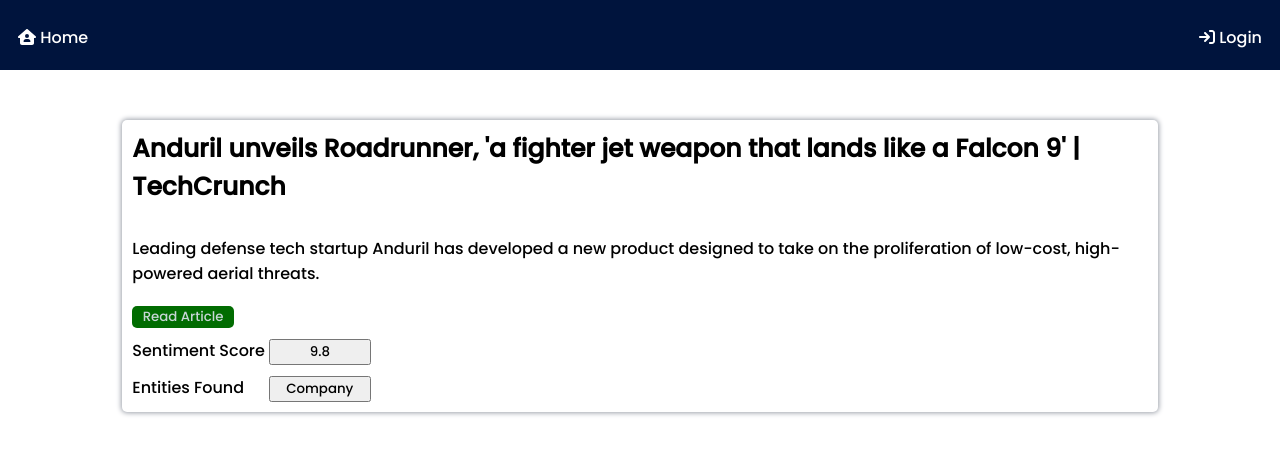
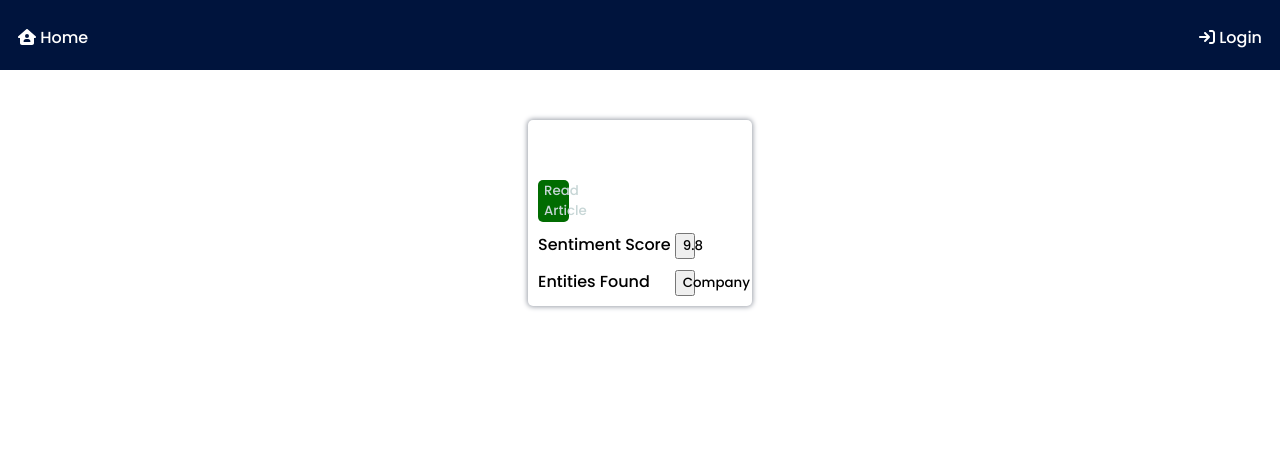
Before and after one commit to Investment-Analysis-Project/Invest-Analysis, a React (Create React App) app in the folder client/: page /analysis in a window 1280 px wide. Shown: the top 454 px of the page. Built offline with nearby package versions, Linux system fonts and the light colour scheme.

Commit message:
Sentiment Page

```diff
--- a/client/src/components/news/News.jsx
+++ b/client/src/components/news/News.jsx
@@ -5,30 +5,18 @@ import img from './img.jpg'
 import { ProjectsContext } from '../../contextapi.js/projectscontext';
 
 const News = () => {
-    const [news,setNews]=useState([{
-        "source": {
-        "id": "techcrunch",
-        "name": "TechCrunch"
-        },
-        "author": "Aria Alamalhodaei",
-        "title": "Anduril unveils Roadrunner, 'a fighter jet weapon that lands like a Falcon 9' | TechCrunch",
-        "description": "Leading defense tech startup Anduril has developed a new product designed to take on the proliferation of low-cost, high-powered aerial threats. The",
-        "url": "https://techcrunch.com/2023/11/30/anduril-unveils-roadrunner-a-fighter-jet-weapon-that-lands-like-a-falcon-9/",
-        "urlToImage": "https://techcrunch.com/wp-content/uploads/2023/11/2023_RR_Landing.jpg?resize=1200,675",
-        "publishedAt": "2023-12-02T00:20:10Z",
-        "content": "Leading defense tech startup Anduril has developed a new product designed to take on the proliferation of low-cost, high-powered aerial threats.\r\nThe product is called Roadrunner, a modular, twin-jet… [+2596 chars]"
-        }]);
+    const [news,setNews]=useState([]);
 
     const {news_title,setNewtitle,news_desc,setNewsdesc,news_url,setNewsurl}=useContext(ProjectsContext);
 
     useEffect(()=>{
         const fetchData =async()=>{
         try{
-            //const response = await fetch(`https://newsapi.org/v2/everything?q=finance&domains=investing.com,cnbc.com,bloomberg.com&language=en&sortBy=relevancy&apiKey=afcd39b2d9c546cc9293d168cee038e7`)
-            //const data = await response.json();
-            //const articles = data.articles;
-            //setNews(articles);
-            //console.log(articles)
+            const response = await fetch(`https://newsapi.org/v2/everything?q=finance&domains=investing.com,cnbc.com,bloomberg.com&language=en&sortBy=relevancy&apiKey=afcd39b2d9c546cc9293d168cee038e7`)
+            const data = await response.json();
+            const articles = data.articles;
+            setNews(articles);
+            console.log(articles)
         }catch(err){
             console.log(err)
         }
--- a/client/src/pages/analysis/Analysis.jsx
+++ b/client/src/pages/analysis/Analysis.jsx
@@ -19,9 +19,9 @@ const Analysis = () => {
             <div className='analysispage'>
                 <div className='analysiscontainer'>
                     <div className='analysiscontent'>
-                        <span className='analysistitle'>Anduril unveils Roadrunner, 'a fighter jet weapon that lands like a Falcon 9' | TechCrunch</span>
-                        <span className='analysisdesc'>Leading defense tech startup Anduril has developed a new product designed to take on the proliferation of low-cost, high-powered aerial threats.</span>
-                        <button className='analysisurl' onClick={()=>window.open(`https://techcrunch.com/2023/11/30/anduril-unveils-roadrunner-a-fighter-jet-weapon-that-lands-like-a-falcon-9/`)}>Read Article</button>
+                        <span className='analysistitle'>{news_title}</span>
+                        <span className='analysisdesc'>{news_desc}</span>
+                        <button className='analysisurl' onClick={()=>window.open(news_url)}>Read Article</button>
                         <span className='analysisdesc'>Sentiment Score <button className='analysisscore'>9.8</button></span>
                         <span className='analysisdesc'>Entities Found &nbsp;&nbsp;&nbsp;&nbsp;&nbsp;<button className='analysisscore'>Company</button></span>
                     </div>
--- a/client/src/pages/analysis/analysis.css
+++ b/client/src/pages/analysis/analysis.css
@@ -36,7 +36,7 @@
 
 .analysisurl{
     margin-top: 10px;
-    width: 10%;
+    width: 15%;
     background: rgb(1, 108, 1);
     color: rgb(199, 214, 214);
     border: 0px;
```
